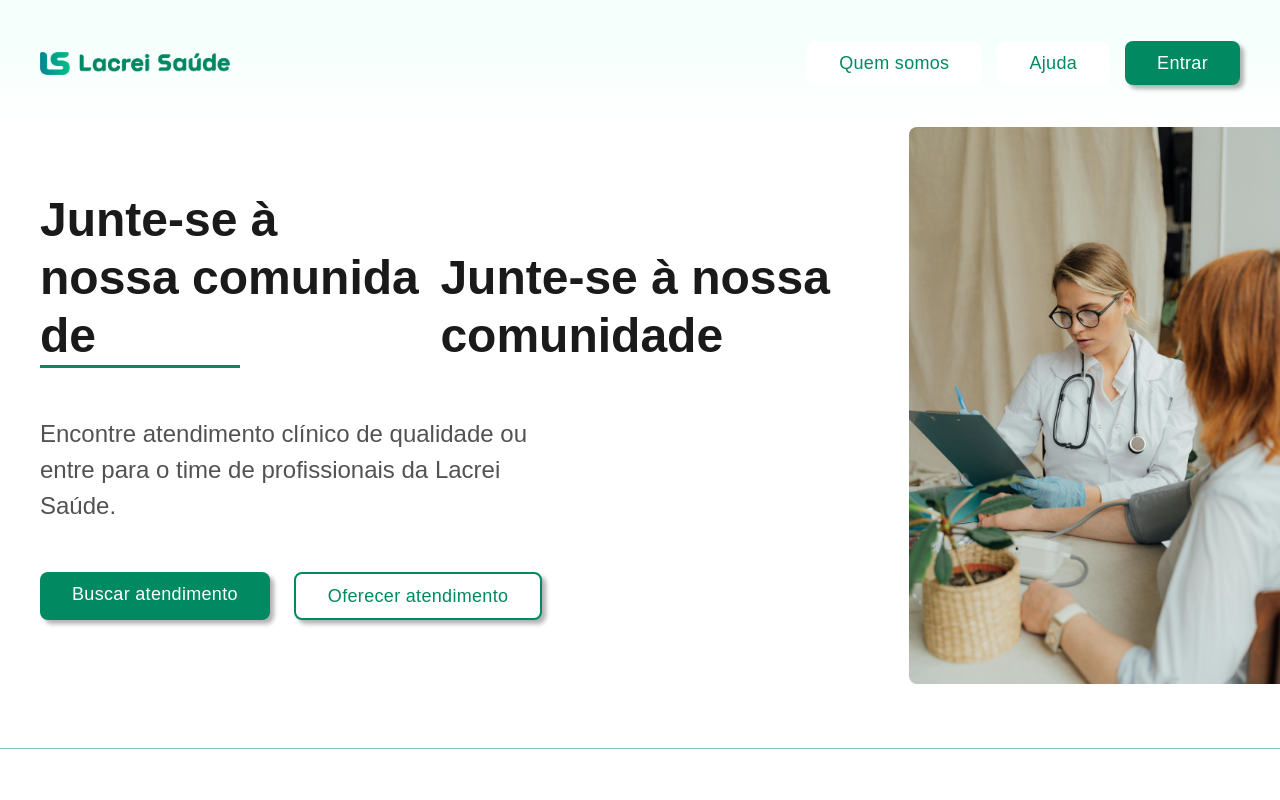
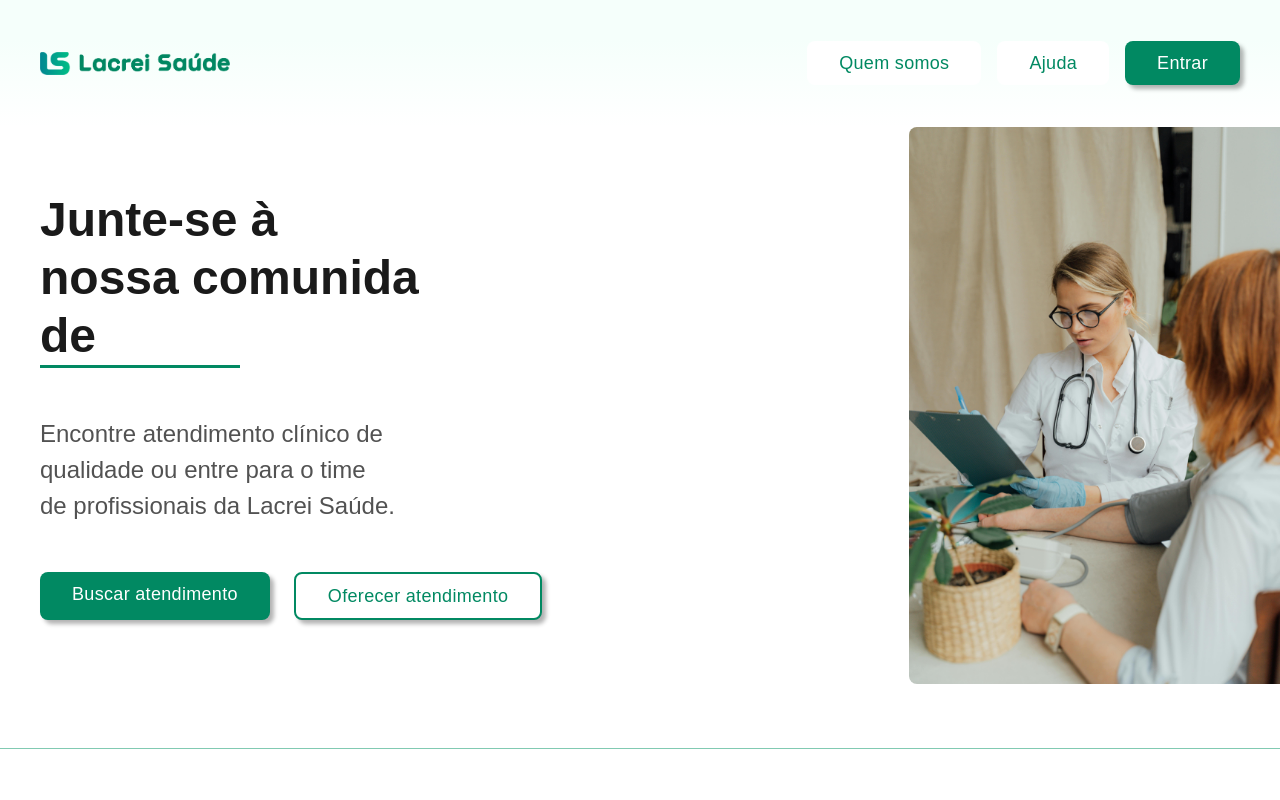
Before and after one commit to brunomoleta/testetecnico-lacrei-saude, a Next.js app: page /selecionar-pessoa in a window 1280 px wide. Shown: the top 800 px of the page. Built offline with nearby package versions, Linux system fonts and the light colour scheme.

Commit message:
:bug: fix: ? selectionarPessoa heading

```diff
--- a/src/components/SelecionarPessoa/PageDescription/PageDescription.tsx
+++ b/src/components/SelecionarPessoa/PageDescription/PageDescription.tsx
@@ -2,12 +2,13 @@ import React from "react";
 import { selecionarPessoaData } from "@/data/selecionar-pessoa";
 import HeadingOne from "@/components/Hero/HeadingOne";
 import { PageParagraph } from "@/components/Hero/Hero.style";
+import Balancer from "react-wrap-balancer";
 
 function PageDescription() {
   return (
     <>
       <HeadingOne page="select-person" />
-      <PageParagraph>{selecionarPessoaData.description}</PageParagraph>
+        <PageParagraph><Balancer>{selecionarPessoaData.description}</Balancer></PageParagraph>
     </>
   );
 }
--- a/src/components/SelecionarPessoa/SelecionarPessoa.style.ts
+++ b/src/components/SelecionarPessoa/SelecionarPessoa.style.ts
@@ -20,6 +20,9 @@ export const Heading = styled(Base)`
 
 export const HeadingMobile = styled(Base)`
   display: inline-block;
+  @media (min-width: 40rem) {
+    display: none;
+  }
 `;
 
 export const Container = styled.div`
```
